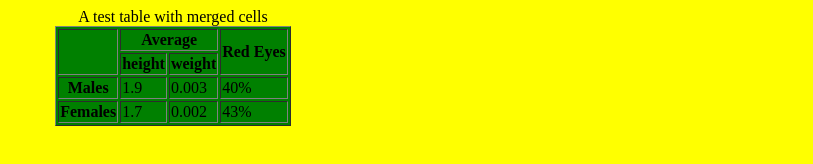
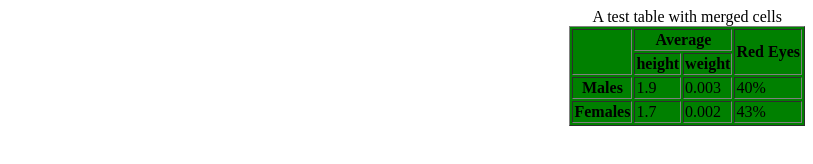
Before and after one commit to Mitali0805/Practice1, a plain HTML site: page index.html in a window 1280 px wide. Shown: the whole page, without its empty margins (467-1280 px from the left). Drawn offline with Linux system fonts and the light colour scheme.

Commit message:
modifying index.html

```diff
--- a/index.html
+++ b/index.html
@@ -3,8 +3,8 @@
     <head>
         <title>Html Assignment</title>
     </head>
-    <body bgcolor="yellow">
-        <table bgcolor="green" border="1" align="center">
+    <body>
+        <table bgcolor="green" border="1" align="right">
             <caption>A test table with merged cells</caption>
             <tr>
                 <TH rowspan="2"></TH>
```
